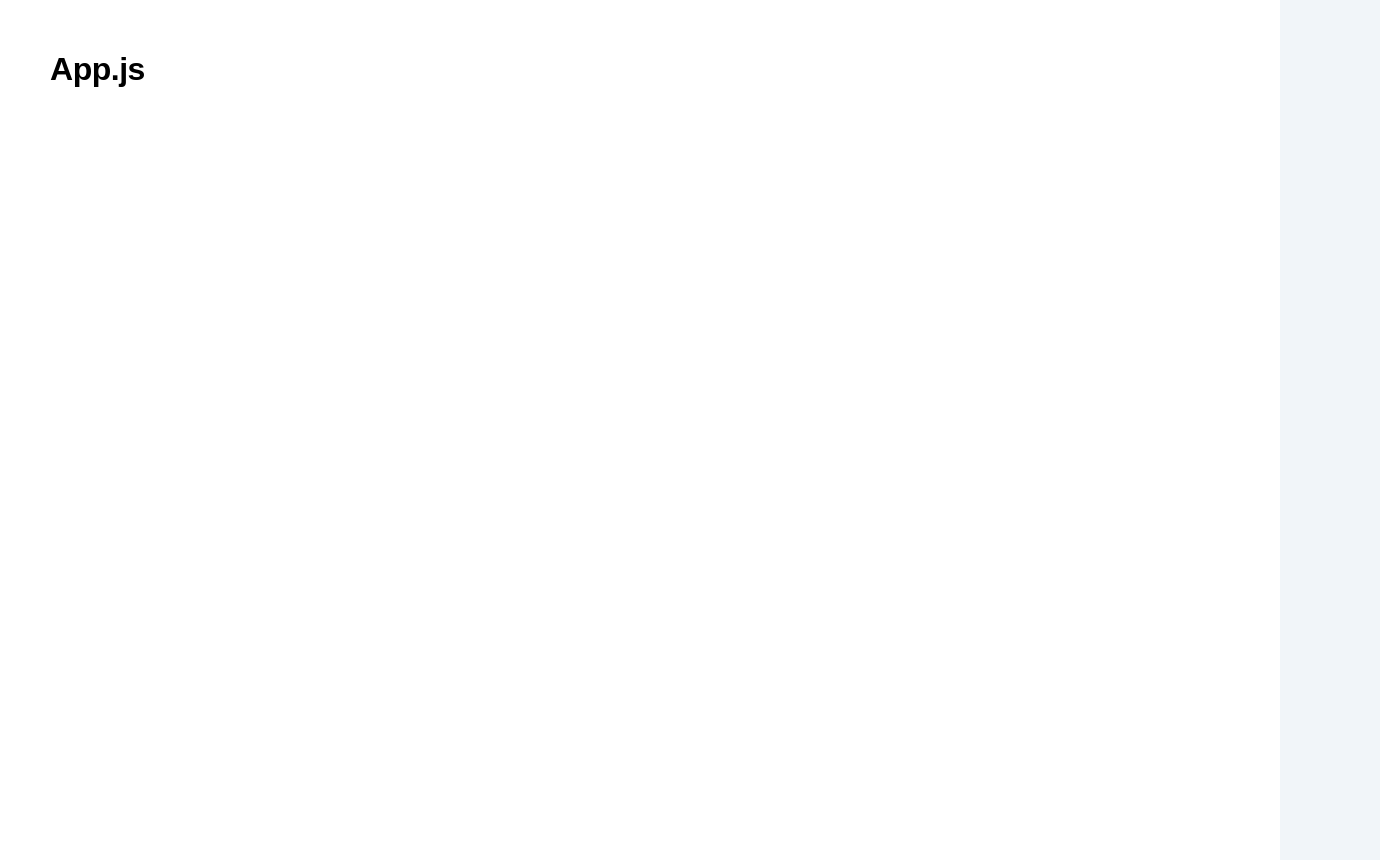
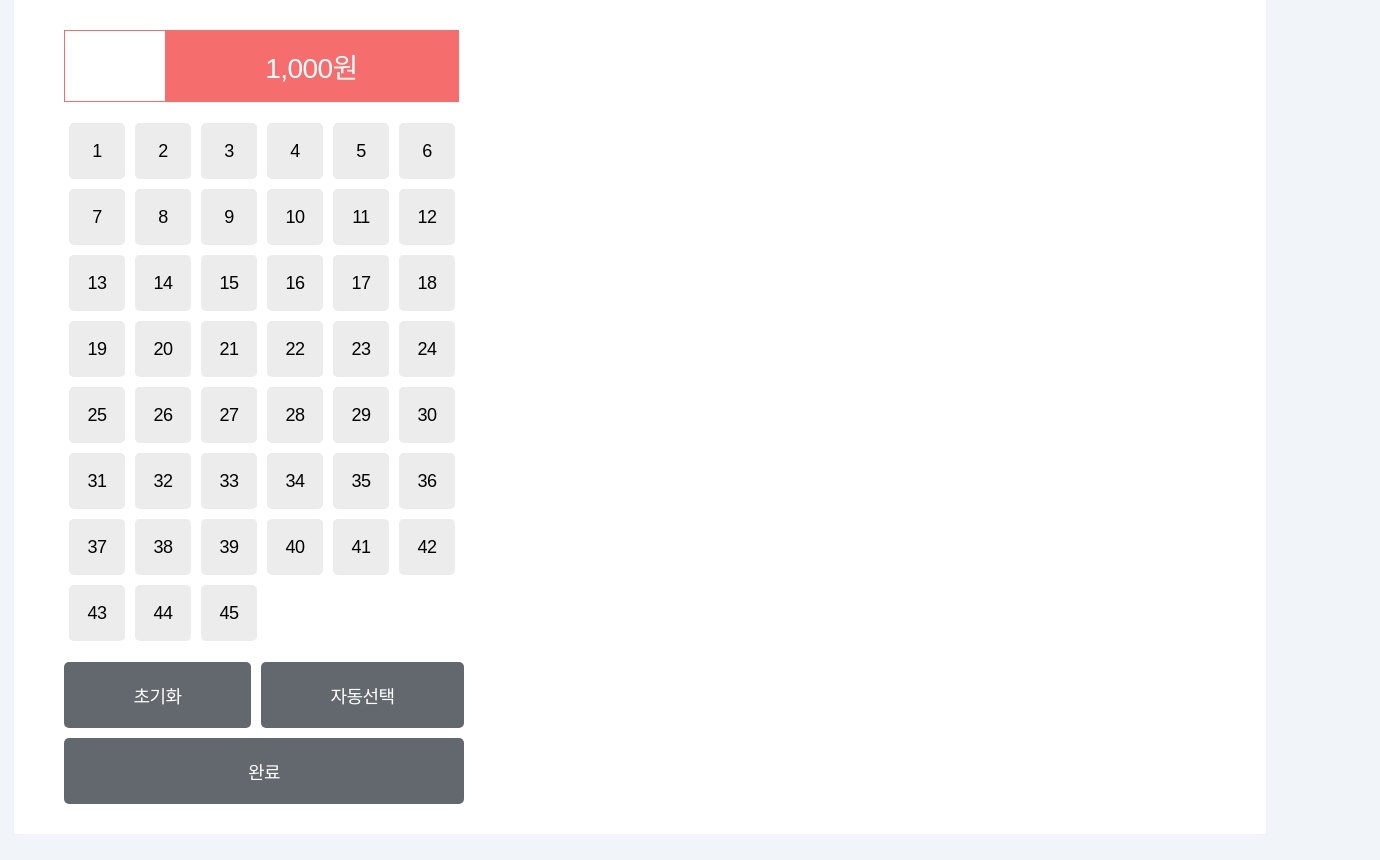
Before and after one commit to mihyunLee/react-lotto, a React (Create React App) app: page / in a window 1280 px wide. Shown: the whole page, 1380 px wide, since content can reach past the window. After the commit the page ends 834 px from the top, so only its background shows below. Built offline with nearby package versions, Linux system fonts and the light colour scheme; a web font is replaced by a local one.

Commit message:
feat: Selector 컴포넌트 구현

```diff
--- a/src/App.css
+++ b/src/App.css
@@ -7,6 +7,7 @@
 }
 * {
   font-family: "NanumSquareRound", sans-serif;
+  font-size: 18px;
   letter-spacing: -0.03rem;
   white-space: nowrap;
 }
@@ -17,6 +18,10 @@ body {
 
   background-color: #f1f5f9;
   min-height: 100vh;
+
+  display: flex;
+  justify-content: center;
+  align-itmes: center;
 }
 
 #root {
@@ -24,8 +29,8 @@ body {
 }
 
 .App {
-  padding: 30px 50px;
-  width: 100vw;
+  padding: 0px 50px;
+  width: 90vw;
   min-height: 100vh;
 }
 
@@ -34,7 +39,8 @@ body {
   cursor: pointer;
   border: none;
   border-radius: 5px;
-  padding: 10px 30px;
+  padding: 20px 40px;
+  transition: all 0.3s ease-in-out;
 }
 
 .Button_default {
@@ -51,3 +57,65 @@ body {
   background-color: #63686e;
   color: white;
 }
+
+/* Selector */
+.Selector {
+  width: 400px;
+  padding: 30px 0px;
+}
+
+.Selector .cost_tag {
+  display: flex;
+  justify-content: center;
+  margin-right: 5px;
+  margin-bottom: 16px;
+  border: 0.5px solid #f56d6d;
+}
+
+.Selector .cost_tag span {
+  font-size: 28px;
+  color: white;
+  margin-left: 100px;
+  padding: 15px 10px;
+  background-color: #f56d6d;
+  width: 100%;
+  display: flex;
+  justify-content: center;
+}
+
+.Selector .number_list {
+  width: 100%;
+  display: flex;
+  flex-wrap: wrap;
+  margin-bottom: 16px;
+}
+
+.Selector .number_list Button {
+  display: flex;
+  justify-content: center;
+  align-items: center;
+  padding: 28px;
+  width: 30px;
+  height: 30px;
+  margin: 5px;
+}
+
+.Selector .control_btn {
+  display: grid;
+  grid-template-areas:
+    "reset auto"
+    "submit submit";
+  gap: 10px;
+}
+
+.Selector .control_btn Button:nth-child(1) {
+  grid-area: reset;
+}
+
+.Selector .control_btn Button:nth-child(2) {
+  grid-area: auto;
+}
+
+.Selector .control_btn Button:nth-child(3) {
+  grid-area: submit;
+}
--- a/src/App.js
+++ b/src/App.js
@@ -1,9 +1,10 @@
 import "./App.css";
+import Selector from "./components/Selector";
 
 const App = () => {
   return (
     <div className="App">
-      <h1>App.js</h1>
+      <Selector />
     </div>
   );
 };
--- /dev/null
+++ b/src/components/Selector.js
@@ -0,0 +1,64 @@
+import { useState } from "react";
+import Button from "./Button";
+
+const list = [...Array(45).keys()].map((x) => ({ id: x + 1 }));
+
+const Selector = () => {
+  const LOTTO_MAX_COUNT = 6;
+
+  const [selectedNumbers, setSelectedNumbers] = useState([]);
+
+  const onSelect = (newNum) => {
+    if (selectedNumbers.length >= LOTTO_MAX_COUNT) {
+      alert("최대 6개까지 선택가능합니다.");
+      return;
+    }
+    typeof newNum === "object"
+      ? setSelectedNumbers(newNum)
+      : selectedNumbers.includes(newNum)
+      ? setSelectedNumbers(selectedNumbers.filter((item) => item !== newNum))
+      : setSelectedNumbers([...selectedNumbers, newNum]);
+  };
+
+  const onRemove = () => {
+    setSelectedNumbers([]);
+  };
+
+  const onAuto = () => {
+    const randomNumArr = [];
+    for (let i = 0; i < 6; i++) {
+      let randomNum = Math.floor(Math.random() * 45 + 1);
+      if (randomNumArr.indexOf(randomNum) === -1) {
+        randomNumArr.push(randomNum);
+      } else {
+        i--;
+      }
+    }
+    onSelect(randomNumArr);
+  };
+
+  return (
+    <div className="Selector">
+      <div className="cost_tag">
+        <span>1,000원</span>
+      </div>
+      <div className="number_list">
+        {list.map((item) => (
+          <Button
+            key={item.id}
+            type={selectedNumbers.includes(item.id) ? "positive" : "default"}
+            text={item.id}
+            onClick={() => onSelect(item.id)}
+          />
+        ))}
+      </div>
+      <div className="control_btn">
+        <Button type={"negative"} text={"초기화"} onClick={onRemove} />
+        <Button type={"negative"} text={"자동선택"} onClick={onAuto} />
+        <Button type={"negative"} text={"완료"} onClick={() => alert("완료")} />
+      </div>
+    </div>
+  );
+};
+
+export default Selector;
```
